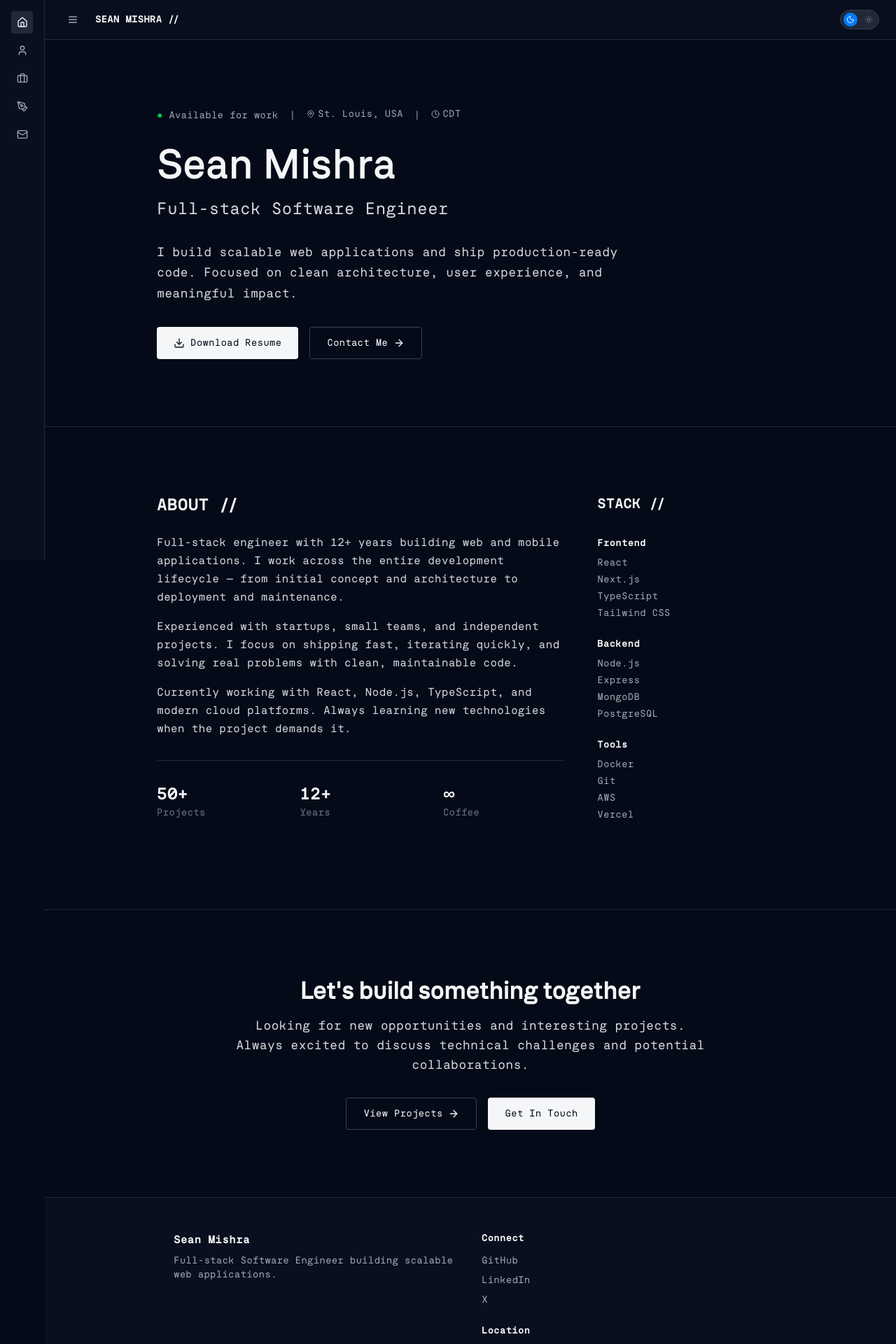
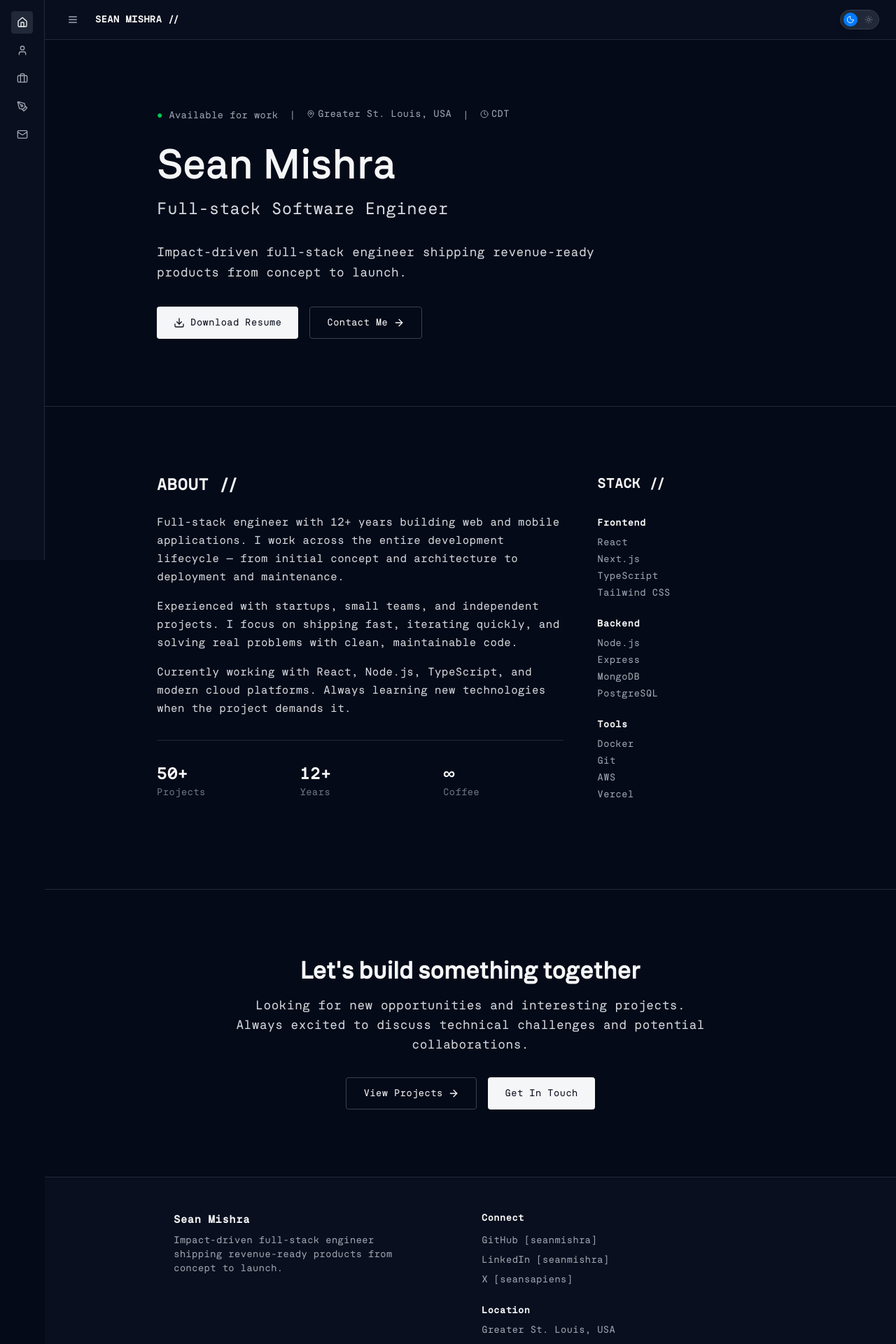
Before and after one commit to seanmishra/personal-website, a Next.js app: page / in a window 1280 px wide. Shown: the top 1920 px of the page at 70% size. Built offline with nearby package versions, Linux system fonts and the light colour scheme; no server answers.

Commit message:
updated footer

```diff
--- a/src/app/page.tsx
+++ b/src/app/page.tsx
@@ -36,7 +36,7 @@ export default function Home() {
             <span className="mx-4">|</span>
             <span className="inline-flex items-center gap-1">
               <MapPin className="w-3 h-3" />
-              St. Louis, USA
+              Greater St. Louis, USA
             </span>
             <span className="mx-4">|</span>
             <span className="inline-flex items-center gap-1">
@@ -58,8 +58,7 @@ export default function Home() {
 
             <div className="max-w-2xl">
               <p className="text-lg leading-relaxed text-neutral-700 dark:text-neutral-300">
-                I build scalable web applications and ship production-ready code.
-                Focused on clean architecture, user experience, and meaningful impact.
+                Impact-driven full-stack engineer shipping revenue-ready products from concept to launch.
               </p>
             </div>
 
--- a/src/components/layout/footer.tsx
+++ b/src/components/layout/footer.tsx
@@ -6,9 +6,9 @@ export function Footer({ className = '' }: FooterProps) {
   const currentYear = new Date().getFullYear();
 
   const socialLinks = [
-    { href: 'https://github.com', label: 'GitHub' },
-    { href: 'https://linkedin.com', label: 'LinkedIn' },
-    { href: 'https://x.com', label: 'X' },
+    { href: 'https://github.com', label: 'GitHub [seanmishra]' },
+    { href: 'https://linkedin.com', label: 'LinkedIn [seanmishra]' },
+    { href: 'https://x.com', label: 'X [seansapiens]' },
   ];
 
   return (
@@ -22,8 +22,8 @@ export function Footer({ className = '' }: FooterProps) {
             <div className="font-mono font-bold text-neutral-900 dark:text-neutral-100 mb-2">
               Sean Mishra
             </div>
-            <p className="text-sm text-neutral-600 dark:text-neutral-400 max-w-md">
-              Full-stack Software Engineer building scalable web applications.
+            <p className="text-sm text-neutral-600 dark:text-neutral-400 max-w-xs">
+              Impact-driven full-stack engineer shipping revenue-ready products from concept to launch.
             </p>
           </div>
 
@@ -52,7 +52,7 @@ export function Footer({ className = '' }: FooterProps) {
                 Location
               </div>
               <div className="text-sm text-neutral-600 dark:text-neutral-400">
-                St. Louis, USA
+                Greater St. Louis, USA
               </div>
             </div>
           </div>
```
